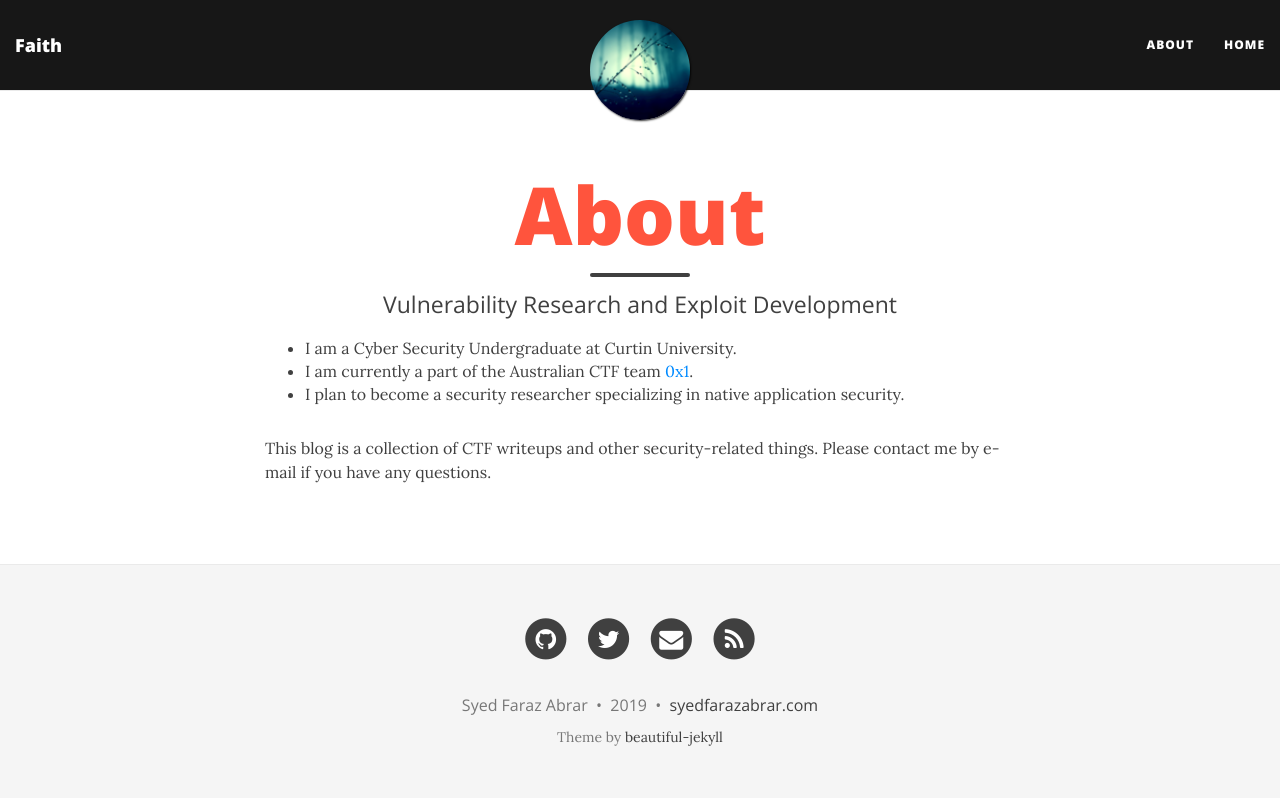
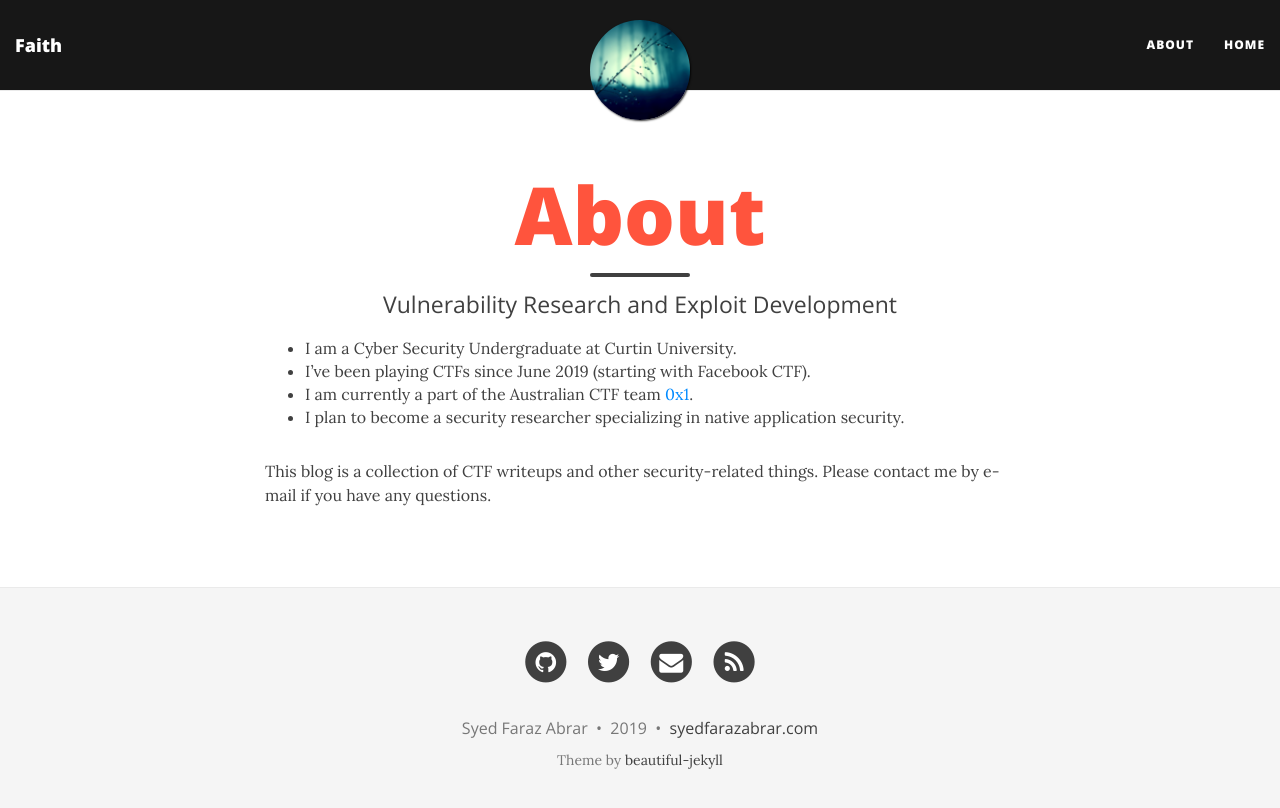
Before and after one commit to farazsth98/farazsth98.github.io, a Jekyll site: the page built from aboutme.md, in a window 1280 px wide. Shown: the top 808 px of the page. Built offline with Jekyll 4.4.1, drawn with Linux system fonts in a browser that asks for light colours; nearby versions of some CDN libraries.

Commit message:
Update aboutme.md

```diff
--- a/aboutme.md
+++ b/aboutme.md
@@ -5,6 +5,7 @@ subtitle: Vulnerability Research and Exploit Development
 ---
 
 * I am a Cyber Security Undergraduate at Curtin University.
+* I've been playing CTFs since June 2019 (starting with Facebook CTF).
 * I am currently a part of the Australian CTF team [0x1](https://ctftime.org/team/83157).
 * I plan to become a security researcher specializing in native application security.
 
```
